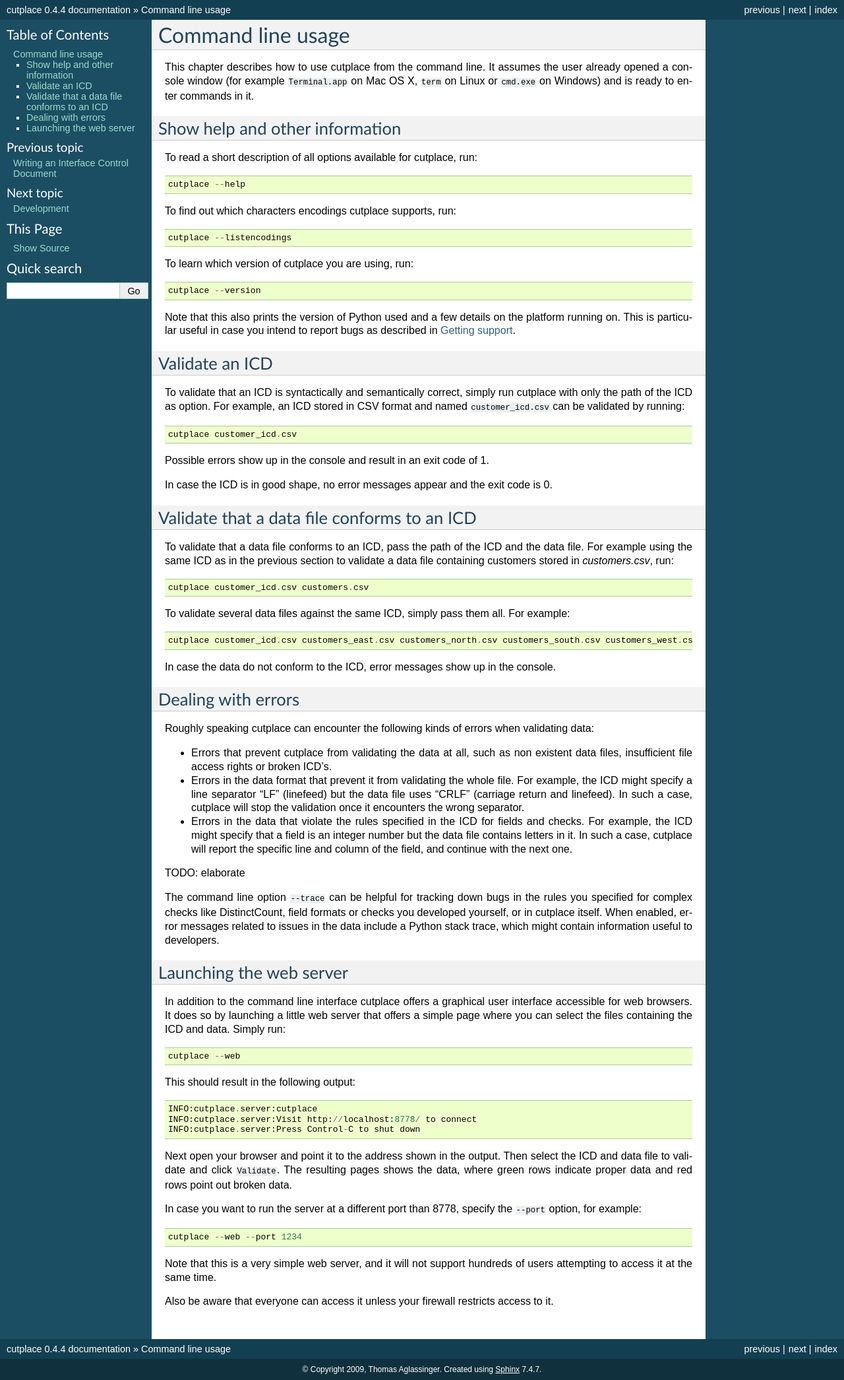
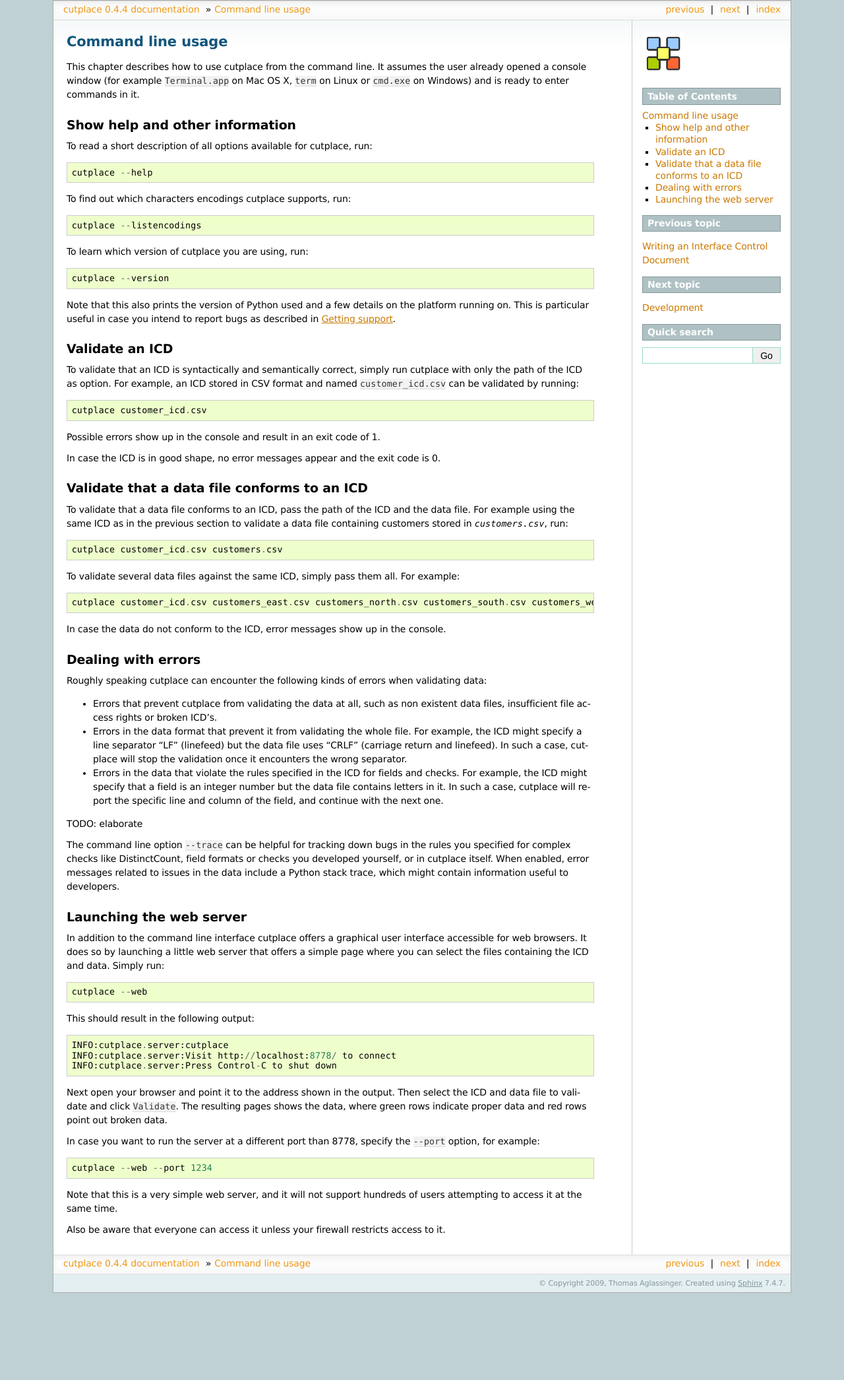
Before and after one commit to roskakori/cutplace, a Sphinx documentation site: the page built from docs/command-line-usage.rst, in a window 1280 px wide. Shown: the whole page at 66% size. Built offline with Sphinx 7.4.7, drawn with Linux system fonts in a browser that asks for light colours; after the commit the page ends 1959 px from its top, so only the background shows below that.

Commit message:
*  Removed "module" and "source" links from documentation. The latter does not seem to provide anything of actual use and only clutters the toolbar. Those who really are interested in the source can obtain it from the repository.  * Moved images folder from source/site to docs. *  Added logo and favicon to site.  * Added status message during building the documentation.

```diff
--- a/build.xml
+++ b/build.xml
@@ -139,6 +139,7 @@
     </target>
 
     <target description="build documentation" name="docs" depends="sitebase, testdata">
+        <echo message="build documentation in ${site.dir}" />
     	<exec executable="sphinx-build" failonerror="true">
     	    <!-- Use HTML builder. -->
             <arg value="-b" />
--- a/docs/conf.py
+++ b/docs/conf.py
@@ -91,7 +91,7 @@
 
 # The theme to use for HTML and HTML Help pages.  Major themes that come with
 # Sphinx are currently 'default' and 'sphinxdoc'.
-html_theme = 'default'
+html_theme = 'sphinxdoc'
 
 # Theme options are theme-specific and customize the look and feel of a theme
 # further.  For a list of options available for each theme, see the
@@ -110,12 +110,12 @@
 
 # The name of an image file (relative to this directory) to place at the top
 # of the sidebar.
-#html_logo = None
+html_logo = "images/cutplace_logo_64x64.png"
 
 # The name of an image file (within the static path) to use as favicon of the
 # docs.  This file should be a Windows icon file (.ico) being 16x16 or 32x32
 # pixels large.
-#html_favicon = None
+html_favicon = "images/cutplace_logo_32x32.ico"
 
 # Add any paths that contain custom static files (such as style sheets) here,
 # relative to this directory. They are copied after the builtin static files,
@@ -138,7 +138,7 @@
 #html_additional_pages = {}
 
 # If false, no module index is generated.
-#html_use_modindex = True
+html_use_modindex = False
 
 # If false, no index is generated.
 #html_use_index = True
@@ -147,7 +147,7 @@
 #html_split_index = False
 
 # If true, links to the reST sources are added to the pages.
-#html_show_sourcelink = True
+html_show_sourcelink = False
 
 # If true, an OpenSearch description file will be output, and all pages will
 # contain a <link> tag referring to it.  The value of this option must be the
```
Also changed, not shown: docs/images/cutplace_logo_32x32.ico (renamed from source/site/images/cutplace_logo_32x32.ico), docs/images/cutplace_logo_64x64.png (renamed from source/site/images/cutplace_logo_64x64.png), docs/images/dataflow.png (renamed from source/site/images/dataflow.png), docs/images/figure-validation-form.png (renamed from source/site/images/figure-validation-form.png), docs/images/figure-validation-result.png (renamed from source/site/images/figure-validation-result.png), 4 other files.
